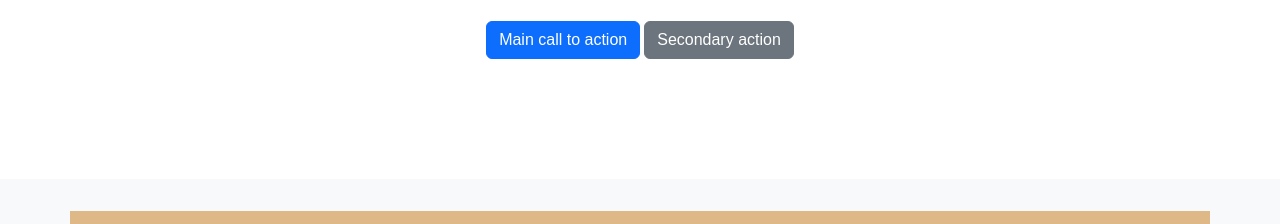
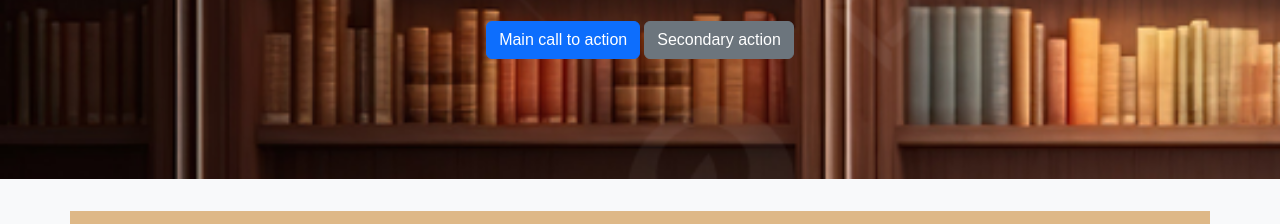
Before and after one commit to LeandroHristo/LeandroHristo.github.io, a plain HTML site: page index.html in a window 1280 px wide. Shown: the part 521-745 px from the top of the page. Drawn offline with nearby package versions, Linux system fonts and the light colour scheme; files whose address does not match are found by name.

Commit message:
Update main.css

```diff
--- a/main.css
+++ b/main.css
@@ -4,7 +4,7 @@ footer{
     font-family:Arial, Helvetica, sans-serif;
 }
 body{
-    background-image: url(fondo.jpg);
+    background-image: url(Imágenes/fondo.jpg);
     background-repeat: no-repeat;
     background-size: cover;
 }
```
